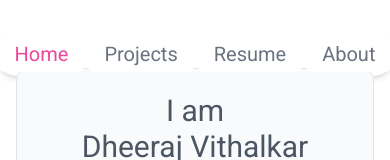
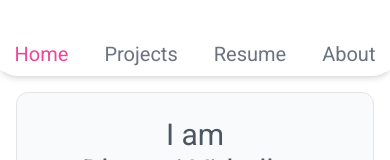
Before and after one commit to drjvtlkr/website, a Next.js app: page / in a window 390 px wide. Shown: the top 160 px of the page. Built offline with nearby package versions, Linux system fonts and the light colour scheme.

Commit message:
mobile navbar fix

```diff
--- a/components/Navbar.tsx
+++ b/components/Navbar.tsx
@@ -18,7 +18,7 @@ export function Navbar() {
   const isActive = (path: string) => pathname === path;
 
   return (
-    <nav className="flex justify-center mt-8 -mb-10 ">
+    <nav className="flex justify-center mt-8 -mb-4">
       <div className="bg-white shadow-md rounded-full p-1">
         <NavigationMenu>
           <NavigationMenuList className="flex gap-0">
```
